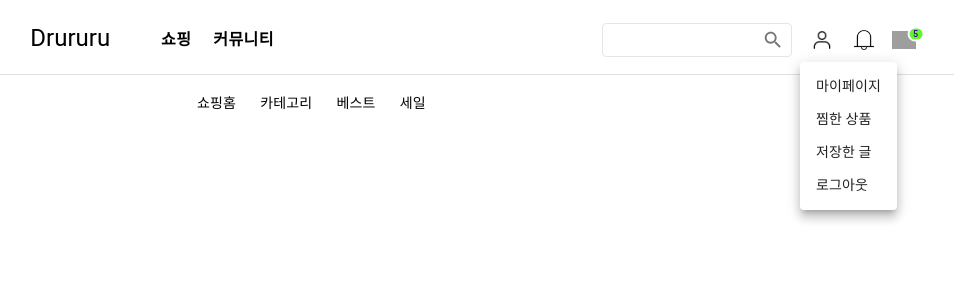
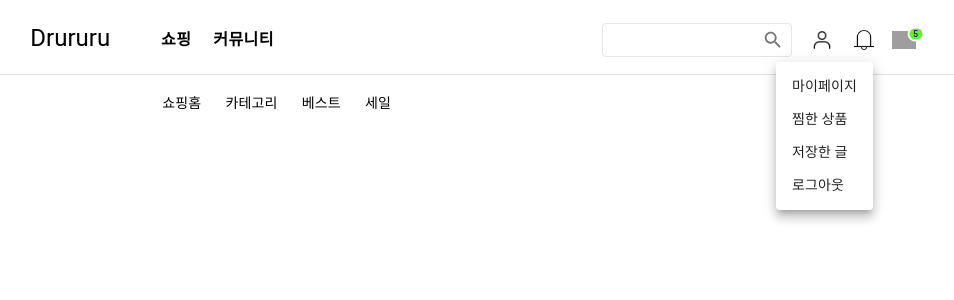
Before and after one commit to ZayaDB/ezkorea, a React (Create React App) app: page / in a window 1280 px wide. Both pictures are taken after a click on the button 984 px from the left and 40 px from the top of the page. Shown: the top 300 px of the page, without its empty margins (163-1117 px from the left). Built offline with nearby package versions, Linux system fonts and the light colour scheme; grey boxes are pictures that could not be loaded.

Commit message:
style: add Header search bar & cart badge

```diff
--- a/src/components/common/Header.tsx
+++ b/src/components/common/Header.tsx
@@ -184,11 +184,11 @@ export default function Header(props: HeaderProps) {
               open={open}
               onClose={handleClose}
               TransitionComponent={Fade}
-              // PaperProps={{
-              //   style: {
-              //     boxShadow: '0',
-              //   },
-              // }}
+              PaperProps={{
+                style: {
+                  marginLeft: '-24px',
+                },
+              }}
             >
               <MenuItem
                 onClick={handleClose}
@@ -215,7 +215,6 @@ export default function Header(props: HeaderProps) {
                 로그아웃
               </MenuItem>
             </Menu>
-
             <IconButton
               sx={{
                 '&.MuiButtonBase-root:hover': {
@@ -269,7 +268,7 @@ export default function Header(props: HeaderProps) {
             display: 'flex',
             justifyContent: 'space-around',
             flex: '1',
-            ml: '25%',
+            ml: '22.25%',
           }}
         >
           {sections.map(section => (
```
